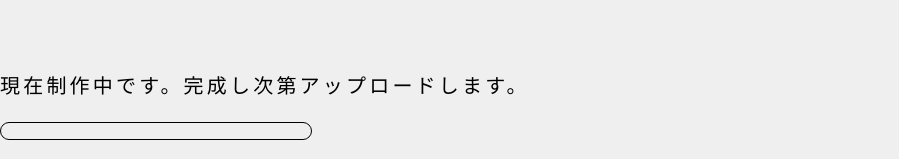
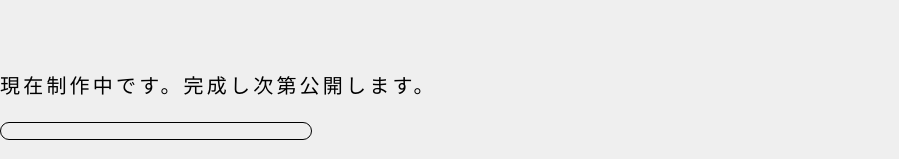
Before and after one commit to Koutarou4096/my-portfolio, a plain HTML site: page index.html in a window 1280 px wide. Shown: the part 140-299 px from the top of the page, without its empty margins (0-899 px from the left). Drawn offline with Linux system fonts and the light colour scheme; a web font is replaced by a local one.

Commit message:
jikoman-placeと同じ修正をした

```diff
--- a/index.html
+++ b/index.html
@@ -25,7 +25,7 @@
     </header>
 
     <p>
-      現在制作中です。完成し次第アップロードします。
+      現在制作中です。完成し次第公開します。
     </p>
 
     <div class="sakuhin">
```
